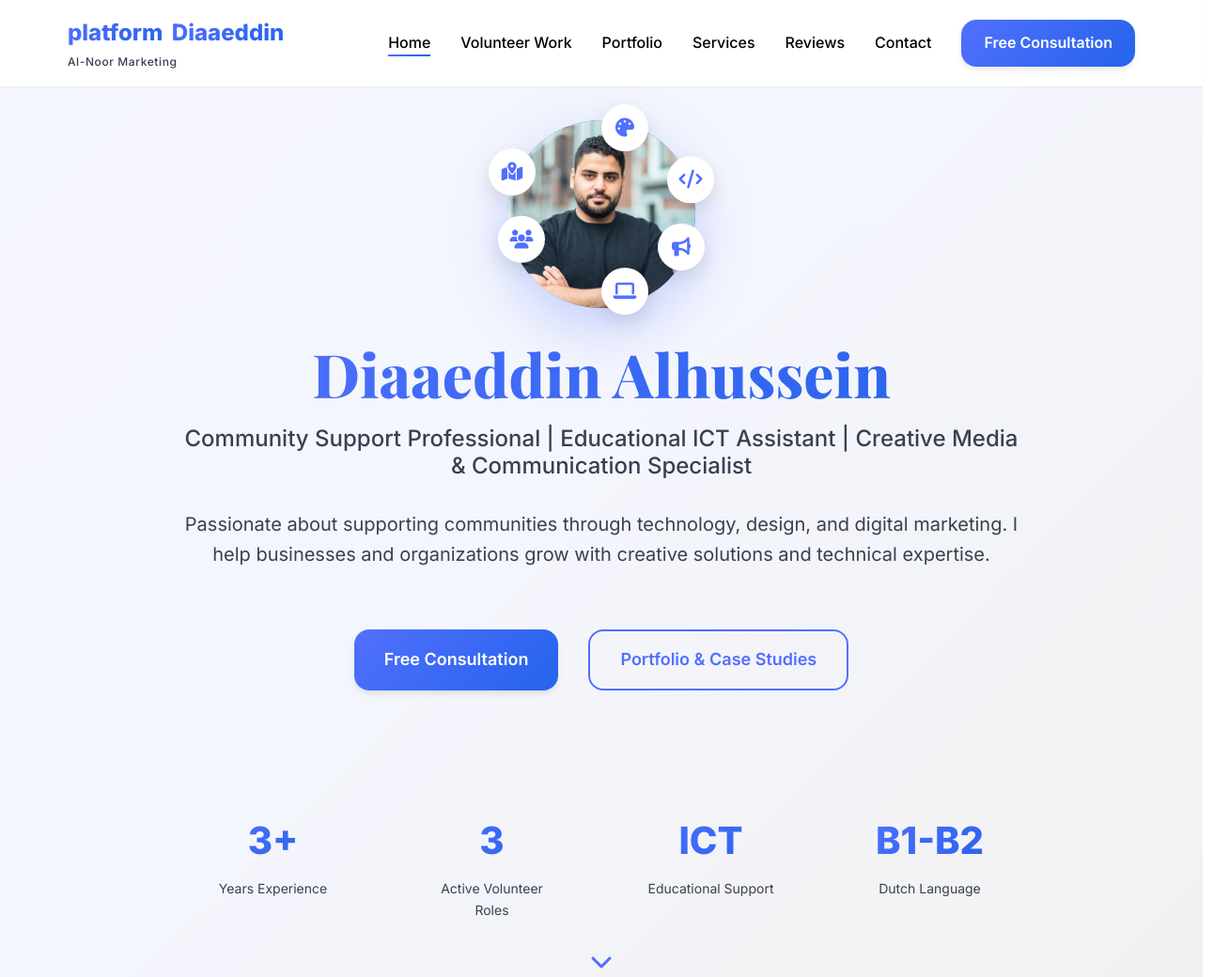
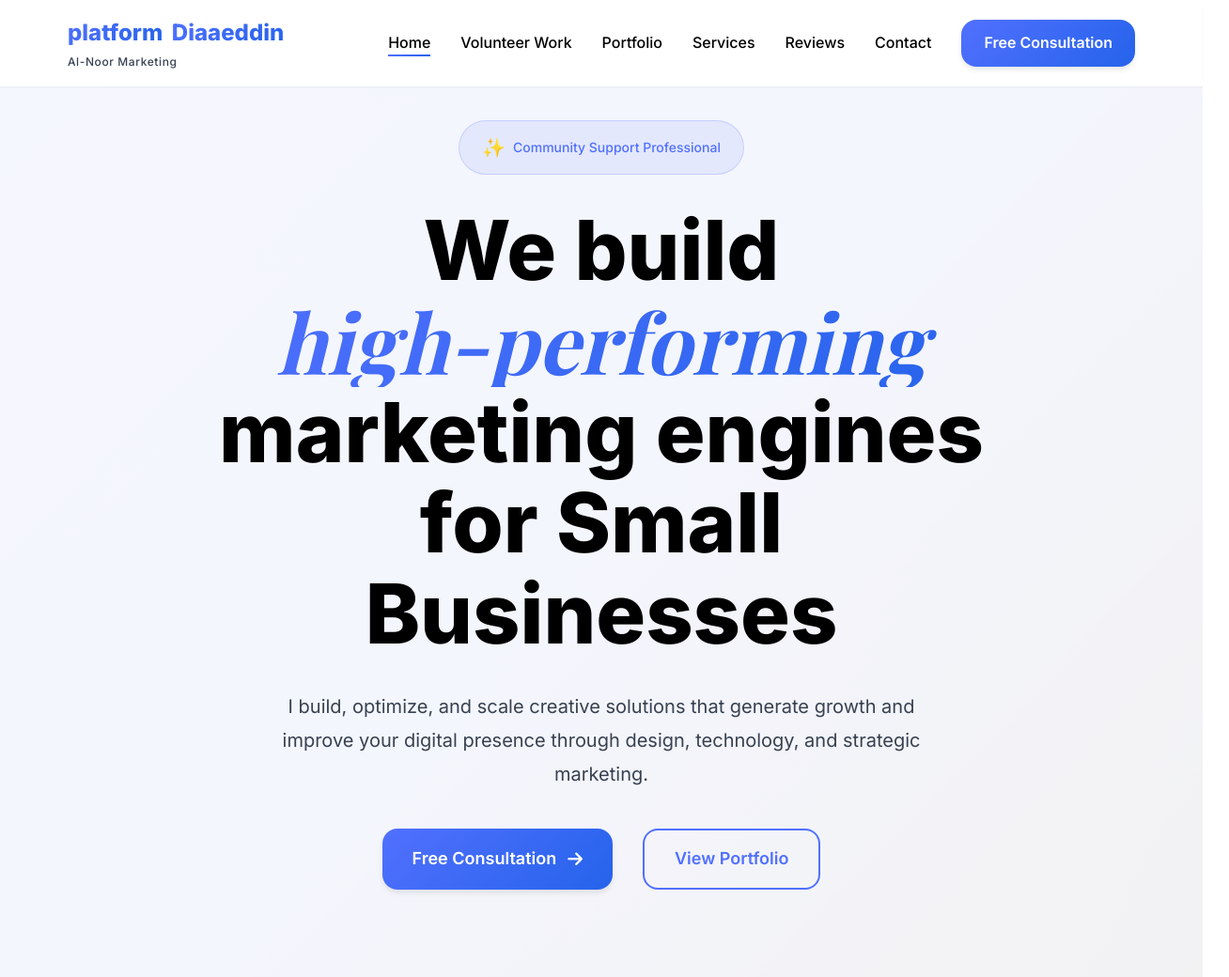
Before and after one commit to diaalhussein/mywebsite, a website: page public/index.html in a window 1280 px wide. Shown: the top 1040 px of the page at 94% size, 1308 px wide, since content can reach past the window. Drawn offline with nearby package versions, Linux system fonts and the light colour scheme.

Commit message:
Redesign hero section with Dapper-style typography (no profile image)

```diff
--- a/public/css/style.css
+++ b/public/css/style.css
@@ -167,11 +167,22 @@ h1, h2, h3, h4, h5, h6 {
     background: var(--gradient-primary);
     color: white;
     box-shadow: var(--shadow-md);
+    display: inline-flex;
+    align-items: center;
+    gap: 0.75rem;
 }
 
 .btn-primary:hover {
     transform: translateY(-2px);
     box-shadow: var(--shadow-xl);
+}
+
+.btn-primary i {
+    transition: transform 0.3s ease;
+}
+
+.btn-primary:hover i {
+    transform: translateX(5px);
 }
 
 .btn-secondary {
@@ -378,115 +389,84 @@ h1, h2, h3, h4, h5, h6 {
     animation: fadeInUp 1s ease-out 0.4s backwards;
 }
 
-/* Hero Profile Image with Floating Icons */
-.hero-profile-wrapper {
-    position: relative;
-    width: 200px;
-    height: 200px;
-    margin: 0 auto 2rem;
+/* Hero Label Badge */
+.hero-label {
+    display: inline-flex;
+    align-items: center;
+    gap: 0.5rem;
+    padding: 0.75rem 1.5rem;
+    background: rgba(81, 112, 254, 0.1);
+    border: 1px solid rgba(81, 112, 254, 0.2);
+    border-radius: 50px;
+    margin-bottom: 2rem;
+    font-size: 0.875rem;
+    font-weight: 500;
+    color: var(--primary-color);
+    animation: fadeInDown 0.8s ease-out;
 }
 
-.hero-profile-image {
-    position: relative;
-    width: 100%;
-    height: 100%;
-    border-radius: 50%;
-    overflow: hidden;
-    box-shadow: 0 20px 60px rgba(81, 112, 254, 0.3);
+.label-icon {
+    font-size: 1.25rem;
 }
 
-.hero-profile-image img {
-    width: 100%;
-    height: 100%;
-    object-fit: cover;
+/* Large Hero Title - Dapper Style */
+.hero-title-large {
+    font-size: clamp(2.5rem, 8vw, 5.5rem);
+    font-weight: 800;
+    line-height: 1.1;
+    margin-bottom: 2rem;
+    color: var(--text-primary);
 }
 
-.profile-border {
-    position: absolute;
-    inset: -5px;
-    border-radius: 50%;
-    background: var(--gradient-primary);
-    z-index: -1;
-    animation: rotateBorder 10s linear infinite;
+.title-line {
+    display: block;
+    animation: fadeInUp 0.8s ease-out backwards;
 }
 
-@keyframes rotateBorder {
+.title-line:nth-child(1) {
+    animation-delay: 0.1s;
+}
+
+.title-line:nth-child(2) {
+    animation-delay: 0.2s;
+}
+
+.title-line:nth-child(3) {
+    animation-delay: 0.3s;
+}
+
+.title-line:nth-child(4) {
+    animation-delay: 0.4s;
+}
+
+.title-italic {
+    font-family: 'Playfair Display', serif;
+    font-style: italic;
+    font-weight: 700;
+    background: var(--gradient-primary);
+    -webkit-background-clip: text;
+    -webkit-text-fill-color: transparent;
+    background-clip: text;
+}
+
+/* Hero Description - Larger */
+.hero-description-large {
+    font-size: 1.25rem;
+    line-height: 1.8;
+    color: var(--text-secondary);
+    max-width: 700px;
+    margin: 0 auto 2.5rem;
+    animation: fadeInUp 0.8s ease-out 0.5s backwards;
+}
+
+@keyframes fadeInDown {
     from {
-        transform: rotate(0deg);
+        opacity: 0;
+        transform: translateY(-20px);
     }
     to {
-        transform: rotate(360deg);
-    }
-}
-
-/* Floating Skill Icons */
-.floating-icon {
-    position: absolute;
-    width: 50px;
-    height: 50px;
-    background: white;
-    border-radius: 50%;
-    display: flex;
-    align-items: center;
-    justify-content: center;
-    box-shadow: 0 8px 20px rgba(0, 0, 0, 0.1);
-    font-size: 1.25rem;
-    color: var(--primary-color);
-    animation: float 3s ease-in-out infinite;
-    transition: all 0.3s ease;
-}
-
-.floating-icon:hover {
-    transform: scale(1.2) translateY(-5px);
-    box-shadow: 0 12px 30px rgba(81, 112, 254, 0.3);
-    background: var(--primary-color);
-    color: white;
-}
-
-.floating-icon-1 {
-    top: -10px;
-    left: 50%;
-    transform: translateX(-50%);
-    animation-delay: 0s;
-}
-
-.floating-icon-2 {
-    top: 20%;
-    right: -20px;
-    animation-delay: 0.5s;
-}
-
-.floating-icon-3 {
-    bottom: 20%;
-    right: -10px;
-    animation-delay: 1s;
-}
-
-.floating-icon-4 {
-    bottom: -10px;
-    left: 50%;
-    transform: translateX(-50%);
-    animation-delay: 1.5s;
-}
-
-.floating-icon-5 {
-    bottom: 20%;
-    left: -10px;
-    animation-delay: 2s;
-}
-
-.floating-icon-6 {
-    top: 20%;
-    left: -20px;
-    animation-delay: 2.5s;
-}
-
-@keyframes float {
-    0%, 100% {
+        opacity: 1;
         transform: translateY(0);
-    }
-    50% {
-        transform: translateY(-10px);
     }
 }
 
@@ -1311,21 +1291,21 @@ h1, h2, h3, h4, h5, h6 {
 }
 
 @media (max-width: 768px) {
-    .hero-profile-wrapper {
-        width: 150px;
-        height: 150px;
+    .hero-title-large {
+        font-size: 2.5rem;
     }
 
-    .floating-icon {
-        width: 40px;
-        height: 40px;
-        font-size: 1rem;
+    .hero-description-large {
+        font-size: 1.125rem;
     }
 
-    .floating-icon-2,
-    .floating-icon-6 {
-        right: -10px;
-        left: -10px;
+    .hero-buttons {
+        flex-direction: column;
+    }
+
+    .btn-lg {
+        width: 100%;
+        justify-content: center;
     }
 
     .nav-menu {
--- a/public/index.html
+++ b/public/index.html
@@ -64,43 +64,30 @@
         </div>
         <div class="container">
             <div class="hero-content" data-aos="fade-up">
-                <!-- Hero Profile Image with Floating Icons -->
-                <div class="hero-profile-wrapper" data-aos="zoom-in" data-aos-delay="200">
-                    <div class="hero-profile-image">
-                        <img src="images/diaaeddin.jpg" alt="Diaaeddin Alhussein">
-                        <div class="profile-border"></div>
-                    </div>
-                    <!-- Floating Skill Icons -->
-                    <div class="floating-icon floating-icon-1">
-                        <i class="fas fa-palette"></i>
-                    </div>
-                    <div class="floating-icon floating-icon-2">
-                        <i class="fas fa-code"></i>
-                    </div>
-                    <div class="floating-icon floating-icon-3">
-                        <i class="fas fa-bullhorn"></i>
-                    </div>
-                    <div class="floating-icon floating-icon-4">
-                        <i class="fas fa-laptop"></i>
-                    </div>
-                    <div class="floating-icon floating-icon-5">
-                        <i class="fas fa-users"></i>
-                    </div>
-                    <div class="floating-icon floating-icon-6">
-                        <i class="fas fa-map-marked-alt"></i>
-                    </div>
+                <div class="hero-label" data-aos="fade-down">
+                    <span class="label-icon">✨</span>
+                    <span>Community Support Professional</span>
                 </div>
 
-                <h1 class="hero-title">
-                    <span class="hero-name">Diaaeddin Alhussein</span>
-                    <span class="hero-tagline">Community Support Professional | Educational ICT Assistant | Creative Media & Communication Specialist</span>
+                <h1 class="hero-title-large">
+                    <span class="title-line">We build</span>
+                    <span class="title-line title-italic">high-performing</span>
+                    <span class="title-line">marketing engines</span>
+                    <span class="title-line">for Small Businesses</span>
                 </h1>
-                <p class="hero-description">
-                    Passionate about supporting communities through technology, design, and digital marketing. I help businesses and organizations grow with creative solutions and technical expertise.
+
+                <p class="hero-description-large">
+                    I build, optimize, and scale creative solutions that generate growth and improve your digital presence through design, technology, and strategic marketing.
                 </p>
+
                 <div class="hero-buttons">
-                    <a href="#contact" class="btn btn-primary btn-lg">Free Consultation</a>
-                    <a href="#portfolio" class="btn btn-secondary btn-lg">Portfolio & Case Studies</a>
+                    <a href="#contact" class="btn btn-primary btn-lg">
+                        <span>Free Consultation</span>
+                        <i class="fas fa-arrow-right"></i>
+                    </a>
+                    <a href="#portfolio" class="btn btn-secondary btn-lg">
+                        <span>View Portfolio</span>
+                    </a>
                 </div>
                 <div class="hero-stats">
                     <div class="stat-item" data-aos="fade-up" data-aos-delay="100">
```
